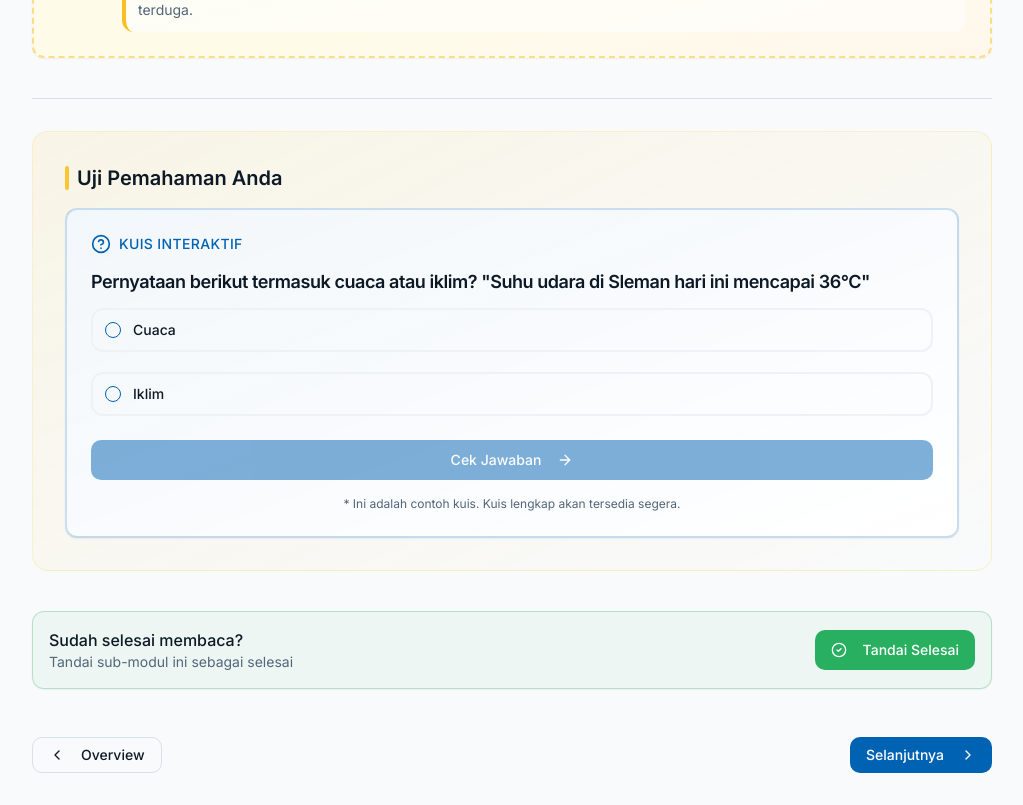
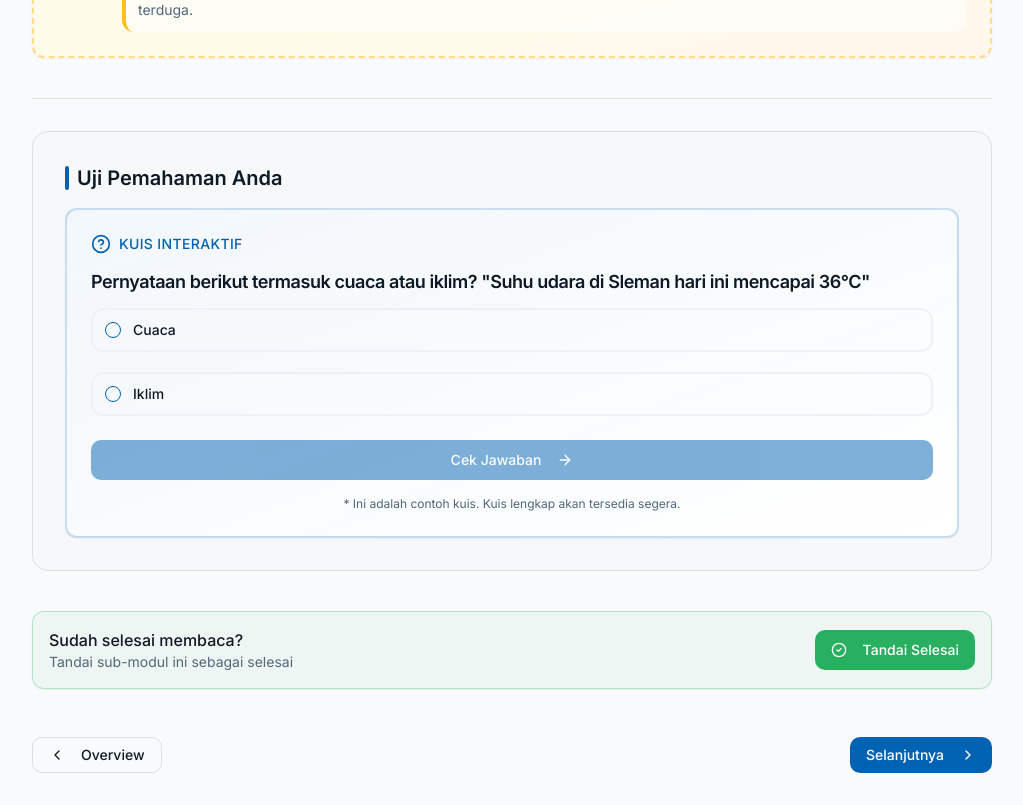
Before and after one commit to haipradana/sekolah-lapang-iklim, a React (Vite) app: page /modul/1/1-cuaca-vs-iklim in a window 1280 px wide. Shown: the part 1862-2667 px from the top of the page, without its empty margins (256-1279 px from the left). Built offline with nearby package versions, Linux system fonts and the light colour scheme; the HTML template or start-up script is replaced by a standard one.

Commit message:
fix: kuis color

```diff
--- a/src/pages/SubmodulePage.tsx
+++ b/src/pages/SubmodulePage.tsx
@@ -175,13 +175,13 @@ export default function SubmodulePage() {
 
         <Separator className="my-8" />
 
-        {/* Quiz Section - Highlighted */}
+        {/* Quiz Section - Neutral styling */}
         <div
           id="quiz-section"
-          className="mb-10 p-6 md:p-8 rounded-2xl bg-gradient-to-br from-accent/10 via-accent/5 to-transparent border border-accent/20"
+          className="mb-10 p-6 md:p-8 rounded-2xl bg-muted/30 border border-border"
         >
           <h2 className="text-xl font-semibold text-foreground mb-4 flex items-center gap-2">
-            <span className="inline-block w-1 h-6 bg-accent rounded-full"></span>
+            <span className="inline-block w-1 h-6 bg-primary rounded-full"></span>
             Uji Pemahaman Anda
           </h2>
           <QuizCard key={submodule.quiz.id} quiz={submodule.quiz} onComplete={handleQuizComplete} />
```
